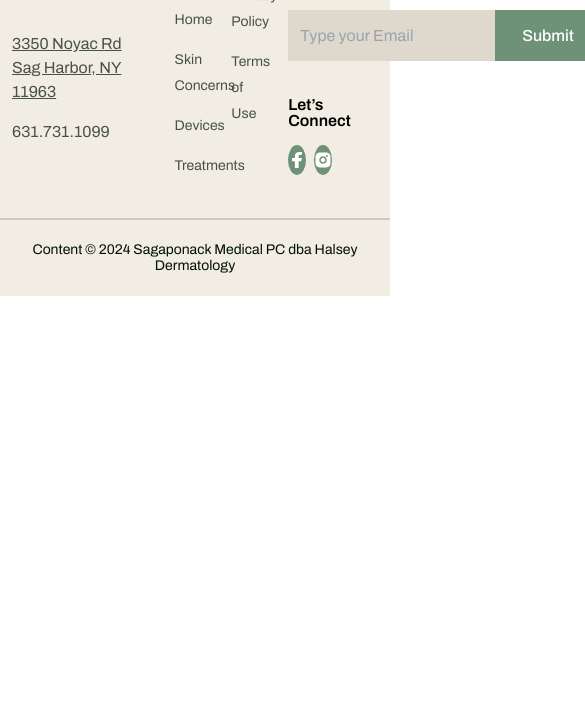
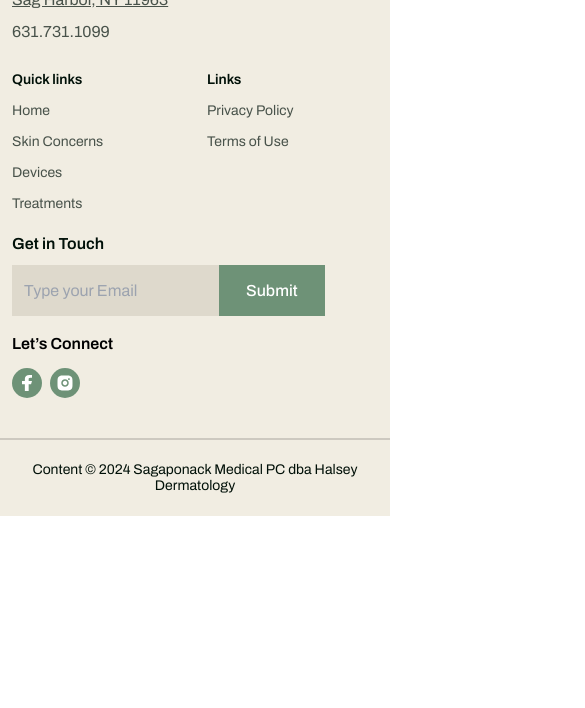
Before and after one commit to piyushbishnoi515/Halsey-Dermatology, a plain HTML site: page footer.html in a window 390 px wide. Shown: the part 136-844 px from the top of the page, 585 px wide, since content can reach past the window. Drawn offline with nearby package versions, Linux system fonts and the light colour scheme.

Commit message:
apply-hover on links

```diff
--- a/footer.html
+++ b/footer.html
@@ -50,12 +50,12 @@
 
   <body>
     <!-- ======footer========= -->
-    <footer class="bg-darkwhite pt-20">
+    <footer class="bg-darkwhite lg:pt-20 pt-10">
       <div class="container mx-auto px-3">
         <div class="flex flex-wrap flex-row mx-[-12px] mb-10">
-          <div class="w-[41.66%] px-[12px]">
+          <div class="lg:w-[41.66%] px-[12px] lg:mb-0 mb-6">
             <img
-              class="max_w_267 mb-12"
+              class="max_w_267 lg:mb-12 mb-5"
               src="./assets/image/png/footer-logo.png"
               alt="footer-logo"
             />
@@ -65,7 +65,7 @@
               3350 Noyac Rd
             </p>
             <p
-              class="font-archivo font-normal text-base leading-6 text-darkgreen underline mb-4"
+              class="font-archivo font-normal text-base leading-6 text-darkgreen underline lg:mb-4 mb-2"
             >
               Sag Harbor, NY 11963
             </p>
@@ -75,71 +75,71 @@
               631.731.1099
             </p>
           </div>
-          <div class="w-[58.33%] px-[12px]">
+          <div class="lg:w-[58.33%] px-[12px]">
             <div class="flex flex-wrap flex-row mx-[-12px]">
-              <div class="w-[25%] px-[12px]">
+              <div class="sm:w-[25%] w-[50%] px-[12px]">
                 <ul>
                   <li
-                    class="font-archivo font-semibold text-sm leading-6 darkBlack mb-[14px]"
+                    class="font-archivo font-semibold text-sm leading-6 text-darkBlack lg:mb-[14px] mb-[5px]"
                   >
                     Quick links
                   </li>
-                  <li class="mb-[14px]">
+                  <li class="lg:mb-[14px] mb-[5px]">
                     <a
                       href=""
-                      class="font-archivo font-normal text-sm leading-6 text-darkgreen"
+                      class="font-archivo font-normal text-sm leading-6 text-darkgreen hover:text-green transition ease-linear duration-300"
                       >Home</a
                     >
                   </li>
-                  <li class="mb-[14px]">
+                  <li class="lg:mb-[14px] mb-[5px]">
                     <a
                       href=""
-                      class="font-archivo font-normal text-sm leading-6 text-darkgreen"
+                      class="font-archivo font-normal text-sm leading-6 text-darkgreen hover:text-green transition ease-linear duration-300"
                       >Skin Concerns</a
                     >
                   </li>
-                  <li class="mb-[14px]">
+                  <li class="lg:mb-[14px] mb-[5px]">
                     <a
                       href=""
-                      class="font-archivo font-normal text-sm leading-6 text-darkgreen"
+                      class="font-archivo font-normal text-sm leading-6 text-darkgreen hover:text-green transition ease-linear duration-300"
                       >Devices</a
                     >
                   </li>
                   <li>
                     <a
                       href=""
-                      class="font-archivo font-normal text-sm leading-6 text-darkgreen"
+                      class="font-archivo font-normal text-sm leading-6 text-darkgreen hover:text-green transition ease-linear duration-300"
                       >Treatments</a
                     >
                   </li>
                 </ul>
               </div>
-              <div class="w-[25%] px-[12px]">
+              <div class="sm:w-[25%] w-[50%] px-[12px]">
                 <ul>
                   <li
-                    class="font-archivo font-semibold text-sm leading-6 darkBlack mb-[14px]"
+                    class="font-archivo font-semibold text-sm leading-6 text-darkBlack lg:mb-[14px] mb-[5px]"
                   >
                     Links
                   </li>
-                  <li class="mb-[14px]">
+                  <li class="lg:mb-[14px] mb-[5px]">
                     <a
                       href=""
-                      class="font-archivo font-normal text-sm leading-6 text-darkgreen"
+                      class="font-archivo font-normal text-sm leading-6 text-darkgreen hover:text-green transition ease-linear duration-300"
                       >Privacy Policy</a
                     >
                   </li>
-                  <li class="mb-[14px]">
+                  <li class="lg:mb-[14px] mb-[5px]">
                     <a
                       href=""
-                      class="font-archivo font-normal text-sm leading-6 text-darkgreen"
+                      class="font-archivo font-normal text-sm leading-6 text-darkgreen hover:text-green transition ease-linear duration-300"
                       >Terms of Use</a
                     >
                   </li>
                 </ul>
               </div>
-              <div class="w-[25%] px-[12px]">
+              <div class="sm:w-[25%] w-[50%] px-[12px]">
                 <p
-                  class="font-archivo font-semibold text-base leading-4 darkBlack mb-[18px]"
+                  class="font-archivo font-semibold text-base leading-4 text-darkBlack lg:mb-[18px] mb-[13px] sm:mt-0 mt-5"
                 >
                   Get in Touch
                 </p>
@@ -158,13 +158,12 @@
                   </button>
                 </div>
                 <p
-                  class="font-archivo font-semibold text-base leading-4 darkBlack mb-4 mt-9"
+                  class="font-archivo font-semibold text-base leading-4 darkBlack mb-4 lg:mt-9 mt-5"
                 >
                   Let’s Connect
                 </p>
                 <div class="flex items-center gap-2">
-                  <div
-                    class="w-[30px] h-[30px] rounded-[50%] bg-green flex justify-center items-center"
+                  <div class="w-[30px] h-[30px] rounded-[50%] bg-green flex justify-center items-center"
                   >
                     <svg
                       width="18"
```
